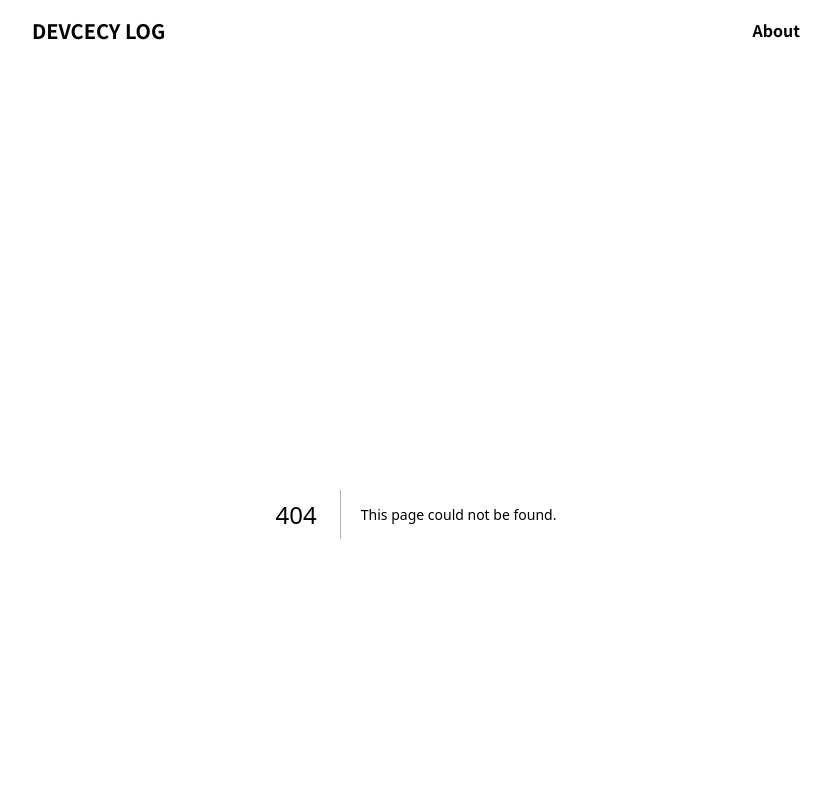
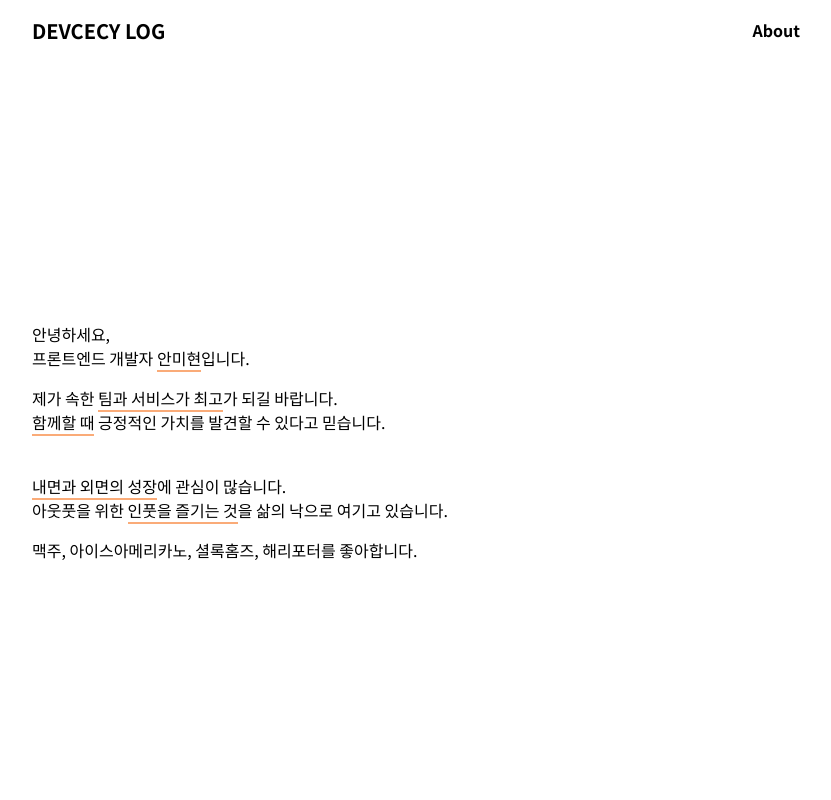
Before and after one commit to devCecy/cecy-log, a Next.js app: page /about in a window 1280 px wide. Before the commit this address had no page. Shown: the top 800 px of the page, without its empty margins (224-1055 px from the left). Built offline with nearby package versions, Linux system fonts and the light colour scheme.

Commit message:
Create : about page

```diff
--- /dev/null
+++ b/src/pages/about/index.tsx
@@ -0,0 +1,46 @@
+import styled from "@emotion/styled";
+
+const About = () => {
+	return (
+		<Wrapper>
+			<Title>
+				안녕하세요, <br />
+				프론트엔드 개발자 <Underline>안미현</Underline>입니다.
+			</Title>
+			<Description>
+				제가 속한 <Underline>팀과 서비스가 최고</Underline>가 되길 바랍니다.
+				<br />
+				<Underline>함께할 때</Underline> 긍정적인 가치를 발견할 수 있다고
+				믿습니다.
+			</Description>
+			<Description>
+				<br />
+				<Underline>내면과 외면의 성장</Underline>에 관심이 많습니다. <br />
+				아웃풋을 위한 <Underline>인풋을 즐기는 것</Underline>을 삶의 낙으로
+				여기고 있습니다.
+			</Description>
+			<Description>
+				맥주, 아이스아메리카노, 셜록홈즈, 해리포터를 좋아합니다. <br />
+			</Description>
+		</Wrapper>
+	);
+};
+
+export default About;
+
+const Wrapper = styled.div`
+	width: 100%;
+	text-align: start;
+	font-weight: 400;
+`;
+
+const Title = styled.div`
+	font-size: 16px;
+`;
+
+const Description = styled.p``;
+
+const Underline = styled.span`
+	width: 100%;
+	border-bottom: 2px solid ${({ theme }) => theme.colors.main};
+`;
```
